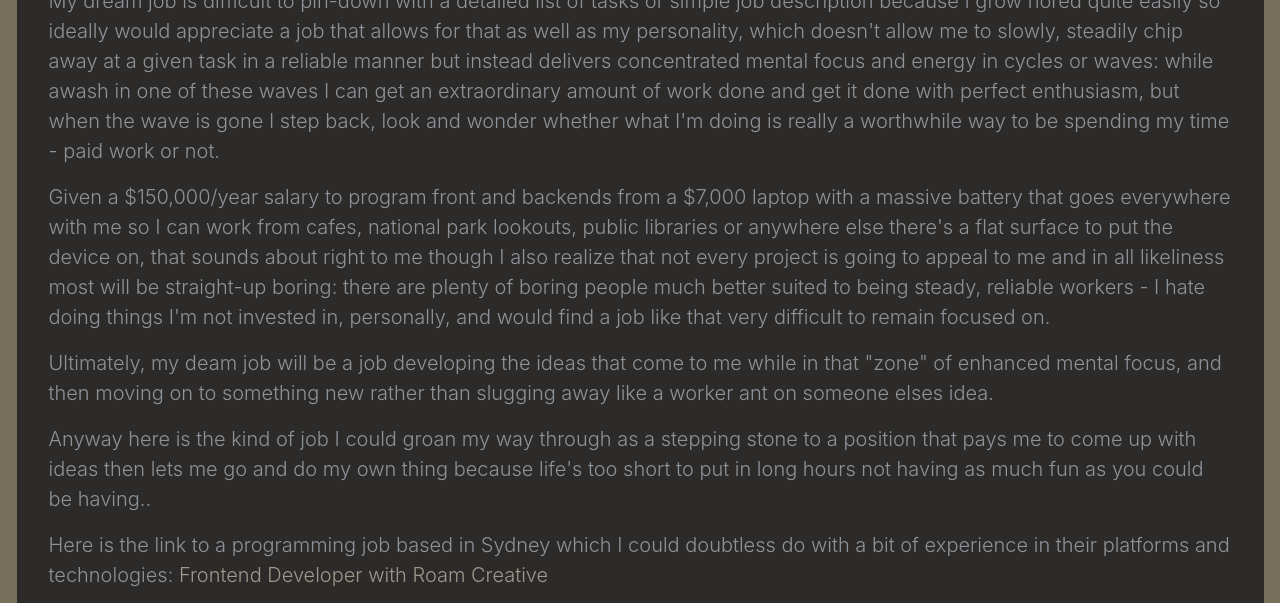
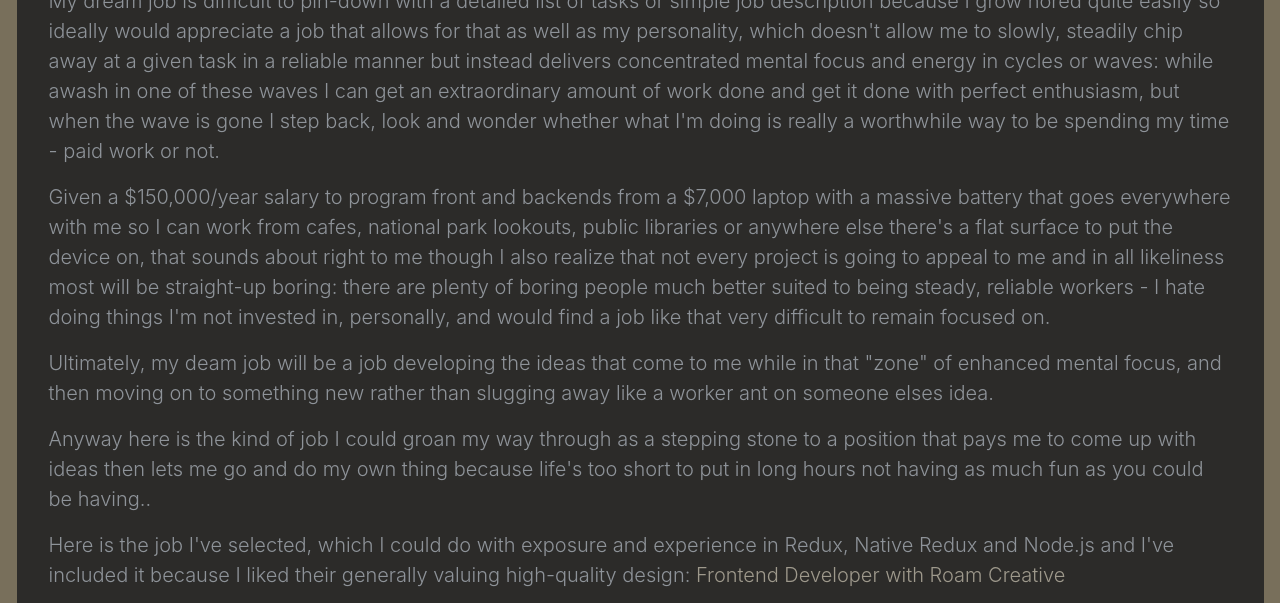
Before and after one commit to jason-barber/jason-barber.github.io, a plain HTML site: page dreamjob.html in a window 1280 px wide. Shown: the part 326-929 px from the top of the page. Drawn offline with Linux system fonts and the light colour scheme.

Commit message:
Update dreamjob.html

```diff
--- a/dreamjob.html
+++ b/dreamjob.html
@@ -27,7 +27,7 @@
 <p class="lead">Given a $150,000/year salary to program front and backends from a $7,000 laptop with a massive battery that goes everywhere with me so I can work from cafes, national park lookouts, public libraries or anywhere else there's a flat surface to put the device on, that sounds about right to me though I also realize that not every project is going to appeal to me and in all likeliness most will be straight-up boring: there are plenty of boring people much better suited to being steady, reliable workers - I hate doing things I'm not invested in, personally, and would find a job like that very difficult to remain focused on.</p>
 <p class="lead">Ultimately, my deam job will be a job developing the ideas that come to me while in that "zone" of enhanced mental focus, and then moving on to something new rather than slugging away like a worker ant on someone elses idea. </p>
 <p class="lead">Anyway here is the kind of job I could groan my way through as a stepping stone to a position that pays me to come up with ideas then lets me go and do my own thing because life's too short to put in long hours not having as much fun as you could be having..</p>
-<p class="lead">Here is the link to a programming job based in Sydney which I could doubtless do with a bit of experience in their platforms and technologies: <a href="https://au.indeed.com/viewjob?jk=be1fe4e3f9c4766e&q=Work+From+Home+Coding&tk=1ecc13q1i108f000&from=web&vjs=3" title="The dream Job (for now)" target="new">Frontend Developer with Roam Creative</a></p>
+<p class="lead">Here is the job I've selected, which I could do with exposure and experience in Redux, Native Redux and Node.js and I've included it because I liked their generally valuing high-quality design: <a href="https://au.indeed.com/viewjob?jk=be1fe4e3f9c4766e&q=Work+From+Home+Coding&tk=1ecc13q1i108f000&from=web&vjs=3" title="The dream Job (for now)" target="new">Frontend Developer with Roam Creative</a></p>
 <h1 class="display-4" style="color: #B84602">Skill Set</h1>
 <p class="lead">Having a somewhat obbsessive personality my skillset has become extremely diverse over the years: from cabinetmaking and french-polishing to supervision of other workers to this - web development and technology-related skills that automatically increase the more exposure I've had to various software and platforms over the last several decades.</p>
 <p class="lead">In the interest of simplifying and truncating all these various work and life skills down to what is relevant to Information Technology however, I'll list only the skill-set that's pertinant to computers, programming and design since that's what we're all here for and my team-mates are waiting for this page to be finished so they can write-up the group-members skill activity.
```
